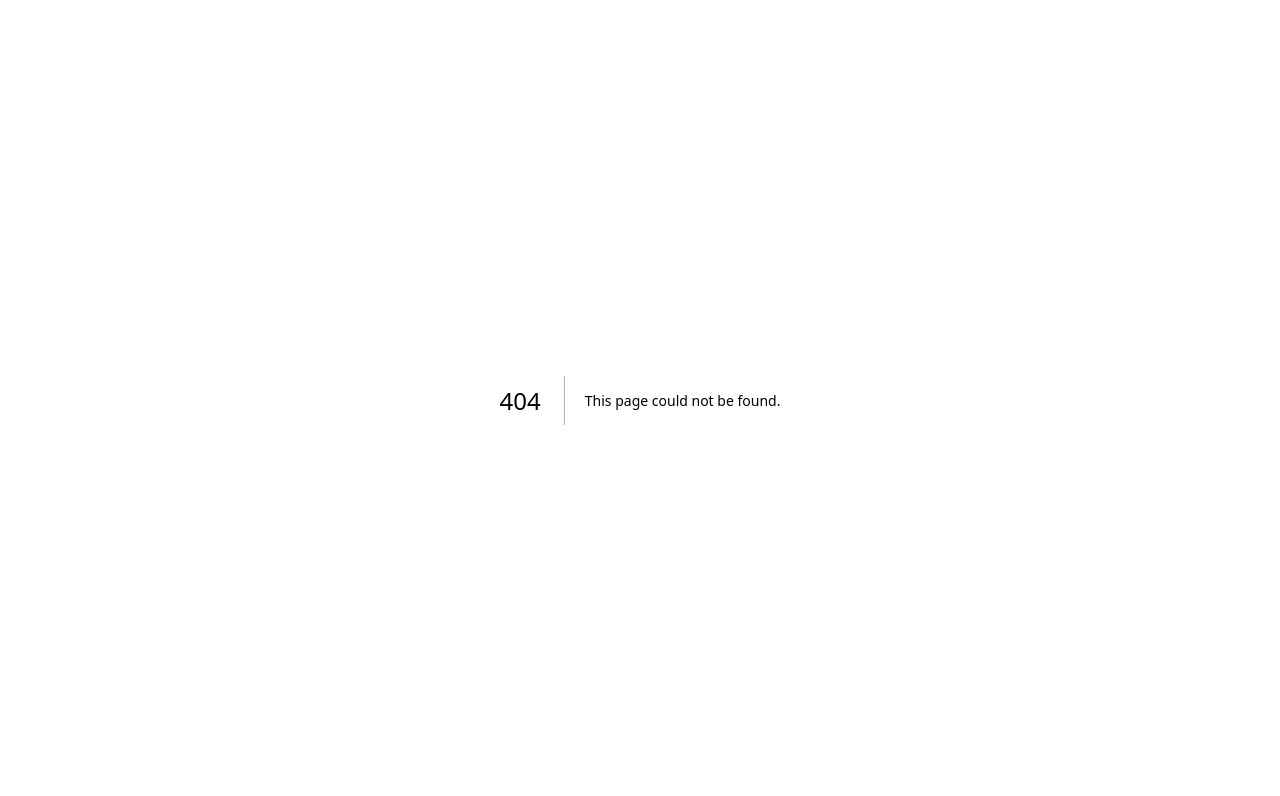
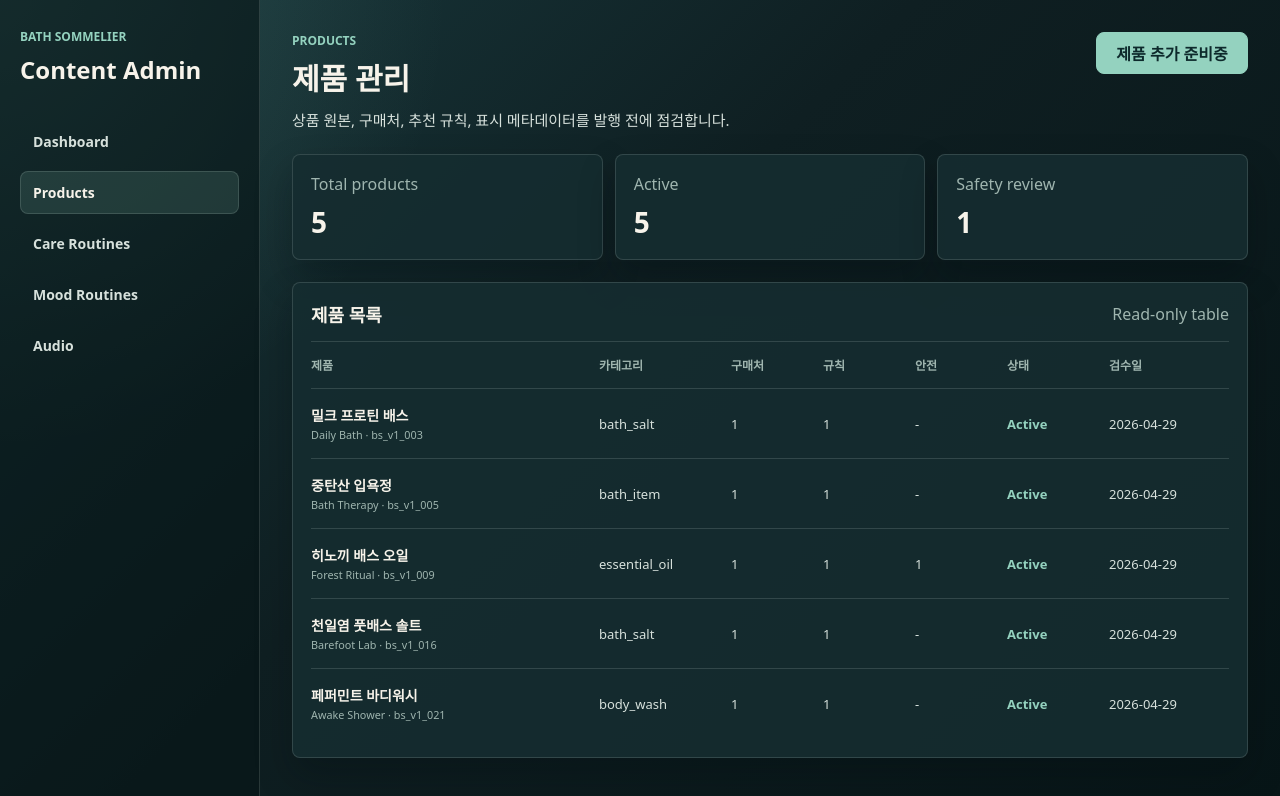
Before and after one commit to dykim0917/BathSommelier, a Next.js app in the folder apps/admin/: page /products in a window 1280 px wide. Before the commit this address had no page. Shown: the top 796 px of the page. Built offline with nearby package versions, Linux system fonts and the light colour scheme.

Commit message:
feat: add admin products readonly table

```diff
--- a/apps/admin/app/globals.css
+++ b/apps/admin/app/globals.css
@@ -143,6 +143,10 @@ button {
   gap: 12px;
 }
 
+.summaryGrid.compact {
+  grid-template-columns: repeat(3, minmax(0, 1fr));
+}
+
 .summaryCard,
 .panel {
   border: 1px solid var(--line);
@@ -241,6 +245,54 @@ button {
   line-height: 1.8;
 }
 
+.dataTable {
+  display: flex;
+  flex-direction: column;
+}
+
+.dataTableHeader,
+.dataTableRow {
+  display: grid;
+  grid-template-columns: minmax(260px, 1.5fr) 120px 80px 80px 80px 90px 120px;
+  gap: 12px;
+  align-items: center;
+}
+
+.dataTableHeader {
+  border-bottom: 1px solid var(--line);
+  color: var(--muted);
+  font-size: 12px;
+  font-weight: 800;
+  padding: 14px 0;
+}
+
+.dataTableRow {
+  border-bottom: 1px solid var(--line);
+  color: var(--secondary);
+  font-size: 13px;
+  min-height: 70px;
+  padding: 14px 0;
+}
+
+.dataTableRow:last-child {
+  border-bottom: 0;
+}
+
+.dataTableRow strong {
+  display: block;
+  color: var(--text);
+  font-size: 14px;
+}
+
+.dataTableRow small {
+  color: var(--muted);
+}
+
+.statusText {
+  color: var(--accent);
+  font-weight: 800;
+}
+
 @media (max-width: 980px) {
   .shell {
     grid-template-columns: 1fr;
--- /dev/null
+++ b/apps/admin/app/products/page.tsx
@@ -0,0 +1,75 @@
+import { AdminShell } from '../../components/AdminShell';
+import {
+  buildAdminProductListViewModel,
+  getProductStatusLabel,
+} from '../../lib/productsData';
+
+export default function ProductsPage() {
+  const products = buildAdminProductListViewModel();
+
+  return (
+    <AdminShell activePath="/products">
+      <section className="workspace">
+        <header className="topbar">
+          <div>
+            <p className="eyebrow">PRODUCTS</p>
+            <h2>제품 관리</h2>
+            <p className="lede">
+              상품 원본, 구매처, 추천 규칙, 표시 메타데이터를 발행 전에 점검합니다.
+            </p>
+          </div>
+          <button type="button" className="primaryButton">
+            제품 추가 준비중
+          </button>
+        </header>
+
+        <section className="summaryGrid compact" aria-label="제품 상태 요약">
+          <div className="summaryCard">
+            <span>Total products</span>
+            <strong>{products.totalCount}</strong>
+          </div>
+          <div className="summaryCard">
+            <span>Active</span>
+            <strong>{products.activeCount}</strong>
+          </div>
+          <div className="summaryCard">
+            <span>Safety review</span>
+            <strong>{products.needsSafetyReviewCount}</strong>
+          </div>
+        </section>
+
+        <section className="panel">
+          <div className="panelHeader">
+            <h3>제품 목록</h3>
+            <span>Read-only table</span>
+          </div>
+          <div className="dataTable" role="table" aria-label="제품 목록">
+            <div className="dataTableHeader" role="row">
+              <span>제품</span>
+              <span>카테고리</span>
+              <span>구매처</span>
+              <span>규칙</span>
+              <span>안전</span>
+              <span>상태</span>
+              <span>검수일</span>
+            </div>
+            {products.rows.map((product) => (
+              <div className="dataTableRow" role="row" key={product.id}>
+                <div>
+                  <strong>{product.name}</strong>
+                  <small>{product.brand} · {product.id}</small>
+                </div>
+                <span>{product.category}</span>
+                <span>{product.activeListings}</span>
+                <span>{product.matchRules}</span>
+                <span>{product.safetyFlags.length || '-'}</span>
+                <span className="statusText">{getProductStatusLabel(product.status)}</span>
+                <span>{product.lastVerifiedAt}</span>
+              </div>
+            ))}
+          </div>
+        </section>
+      </section>
+    </AdminShell>
+  );
+}
--- /dev/null
+++ b/apps/admin/components/AdminShell.tsx
@@ -0,0 +1,40 @@
+import Link from 'next/link';
+
+const navItems = [
+  { href: '/', label: 'Dashboard' },
+  { href: '/products', label: 'Products' },
+  { href: '/care', label: 'Care Routines' },
+  { href: '/trip', label: 'Mood Routines' },
+  { href: '/audio', label: 'Audio' },
+];
+
+export function AdminShell({
+  activePath,
+  children,
+}: Readonly<{
+  activePath: string;
+  children: React.ReactNode;
+}>) {
+  return (
+    <main className="shell">
+      <aside className="sidebar" aria-label="관리자 메뉴">
+        <div>
+          <p className="eyebrow">BATH SOMMELIER</p>
+          <h1>Content Admin</h1>
+        </div>
+        <nav>
+          {navItems.map((item) => (
+            <Link
+              className={item.href === activePath ? 'navItem active' : 'navItem'}
+              href={item.href}
+              key={item.href}
+            >
+              {item.label}
+            </Link>
+          ))}
+        </nav>
+      </aside>
+      {children}
+    </main>
+  );
+}
--- /dev/null
+++ b/apps/admin/lib/productsData.ts
@@ -0,0 +1,94 @@
+export interface AdminProductRow {
+  id: string;
+  name: string;
+  brand: string;
+  category: string;
+  activeListings: number;
+  matchRules: number;
+  safetyFlags: string[];
+  status: 'active' | 'draft' | 'paused' | 'retired';
+  lastVerifiedAt: string;
+}
+
+const productRows: AdminProductRow[] = [
+  {
+    id: 'bs_v1_003',
+    name: '밀크 프로틴 배스',
+    brand: 'Daily Bath',
+    category: 'bath_salt',
+    activeListings: 1,
+    matchRules: 1,
+    safetyFlags: [],
+    status: 'active',
+    lastVerifiedAt: '2026-04-29',
+  },
+  {
+    id: 'bs_v1_005',
+    name: '중탄산 입욕정',
+    brand: 'Bath Therapy',
+    category: 'bath_item',
+    activeListings: 1,
+    matchRules: 1,
+    safetyFlags: [],
+    status: 'active',
+    lastVerifiedAt: '2026-04-29',
+  },
+  {
+    id: 'bs_v1_009',
+    name: '히노끼 배스 오일',
+    brand: 'Forest Ritual',
+    category: 'essential_oil',
+    activeListings: 1,
+    matchRules: 1,
+    safetyFlags: ['sensitive_skin'],
+    status: 'active',
+    lastVerifiedAt: '2026-04-29',
+  },
+  {
+    id: 'bs_v1_016',
+    name: '천일염 풋배스 솔트',
+    brand: 'Barefoot Lab',
+    category: 'bath_salt',
+    activeListings: 1,
+    matchRules: 1,
+    safetyFlags: [],
+    status: 'active',
+    lastVerifiedAt: '2026-04-29',
+  },
+  {
+    id: 'bs_v1_021',
+    name: '페퍼민트 바디워시',
+    brand: 'Awake Shower',
+    category: 'body_wash',
+    activeListings: 1,
+    matchRules: 1,
+    safetyFlags: [],
+    status: 'active',
+    lastVerifiedAt: '2026-04-29',
+  },
+];
+
+export interface AdminProductListViewModel {
+  rows: AdminProductRow[];
+  totalCount: number;
+  activeCount: number;
+  needsSafetyReviewCount: number;
+}
+
+export function buildAdminProductListViewModel(
+  rows: AdminProductRow[] = productRows
+): AdminProductListViewModel {
+  return {
+    rows,
+    totalCount: rows.length,
+    activeCount: rows.filter((row) => row.status === 'active').length,
+    needsSafetyReviewCount: rows.filter((row) => row.safetyFlags.length > 0).length,
+  };
+}
+
+export function getProductStatusLabel(status: AdminProductRow['status']): string {
+  if (status === 'draft') return 'Draft';
+  if (status === 'paused') return 'Paused';
+  if (status === 'retired') return 'Retired';
+  return 'Active';
+}
```
Also changed, not shown: apps/admin/app/page.tsx (+3 -26 lines).
